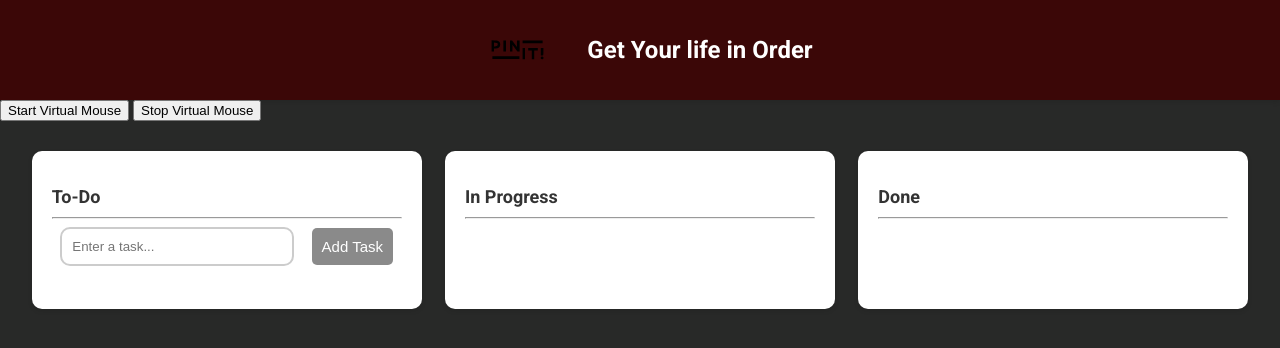
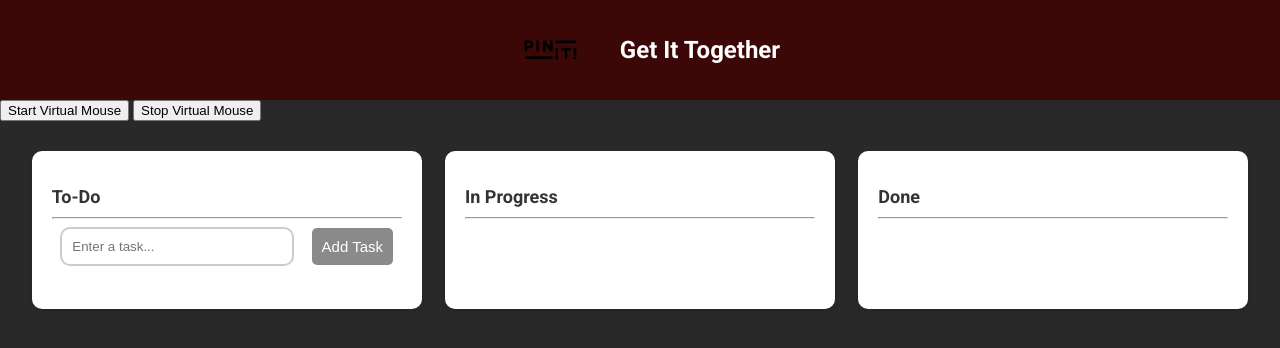
Before and after one commit to Saadayyy/ToDo, a plain HTML site: page index.html in a window 1280 px wide. Drawn offline with Linux system fonts and the light colour scheme.

Commit message:
Update index.html

```diff
--- a/index.html
+++ b/index.html
@@ -14,7 +14,7 @@
 <body>
     <div class="head">
         <img src="assets/logo.svg" alt="Logo">
-        <h1>Get Your life in Order</h1>
+        <h1>Get It Together</h1>
     </div>
 
     <!-- Virtual Mouse Control Buttons -->
```
